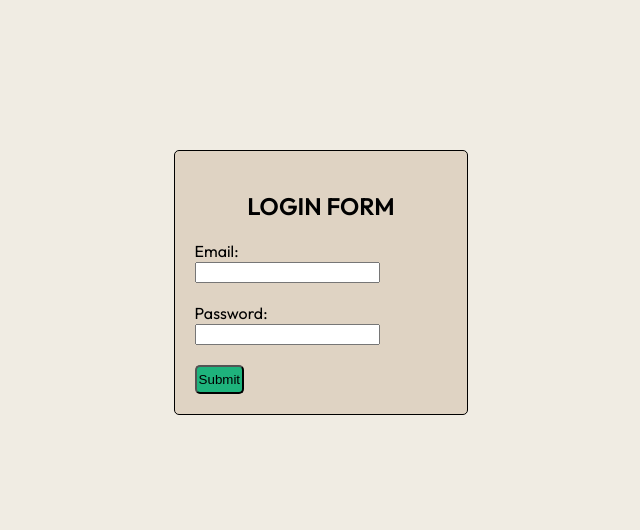
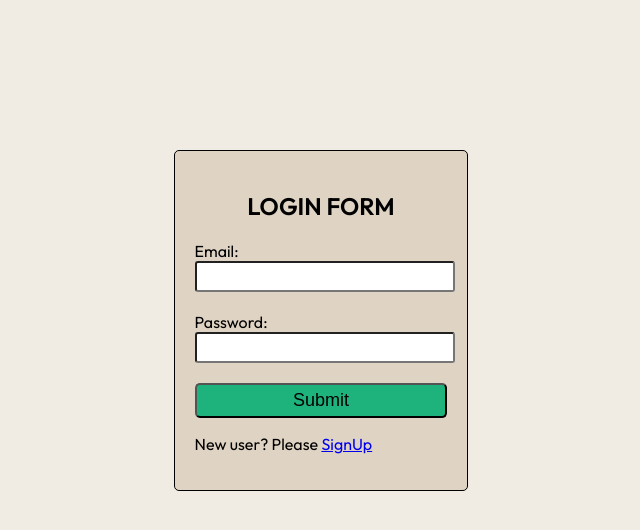
Before and after one commit to rajat-bhatt-au9/frontend-mentor, a plain HTML site: page login.html in a window 1280 px wide. Shown: the whole page, without its empty margins (319-959 px from the left). Drawn offline with Linux system fonts and the light colour scheme.

Commit message:
Update login.html

```diff
--- a/login.html
+++ b/login.html
@@ -1,5 +1,6 @@
 <!DOCTYPE html>
 <html lang="en">
+
 <head>
     <meta charset="UTF-8" />
     <meta http-equiv="X-UA-Compatible" content="IE=edge" />
@@ -8,6 +9,7 @@
 
     <style>
         @import url("https://fonts.googleapis.com/css2?family=Outfit:wght@300;400;600&display=swap");
+
         body {
             display: flex;
             justify-content: center;
@@ -16,6 +18,7 @@
             background-color: #f0ece3;
             font-family: "Outfit", sans-serif;
         }
+
         .login-form {
             border: 1px solid black;
             width: 20%;
@@ -24,19 +27,32 @@
             background-color: #dfd3c3;
             font-family: "Outfit", sans-serif;
         }
+
         #btn {
             background-color: #1eb37c;
+            height: 35px;
             border-radius: 5px;
-        padding: 5px 2px 5px 2px;;
+            padding: 5px 2px 5px 2px;
+            ;
+        }
+
+        input {
+            width: 100%;
+            height: 25px;
+            border-radius: 3px;
+            font-size: 18px;
         }
     </style>
 </head>
+
 <body>
     <div class="login-form">
         <h2 style="text-align: center">LOGIN FORM</h2>
         Email: <br /><input type="text" id="email" /><br /><br />
         Password: <br /><input type="password" id="pwd" /><br /><br />
         <input type="button" value="Submit" id="btn" onclick="validate()" />
+
+        <p>New user? Please <a href="./Register.html">SignUp</a></p>
     </div>
 
     <script>
@@ -47,9 +63,10 @@
             if (email == "" || pwd == "") {
                 alert("Please fill the fields correctly");
             } else {
-          alert("else condition");
+                window.location.assign("file:///home/ubuntu/Desktop/HTML/HTML_14-03-2022/task1html/Dashboard.html")
             }
         }
     </script>
 </body>
+
 </html>
```
Lines whose indentation alone changed are shown as unchanged.
